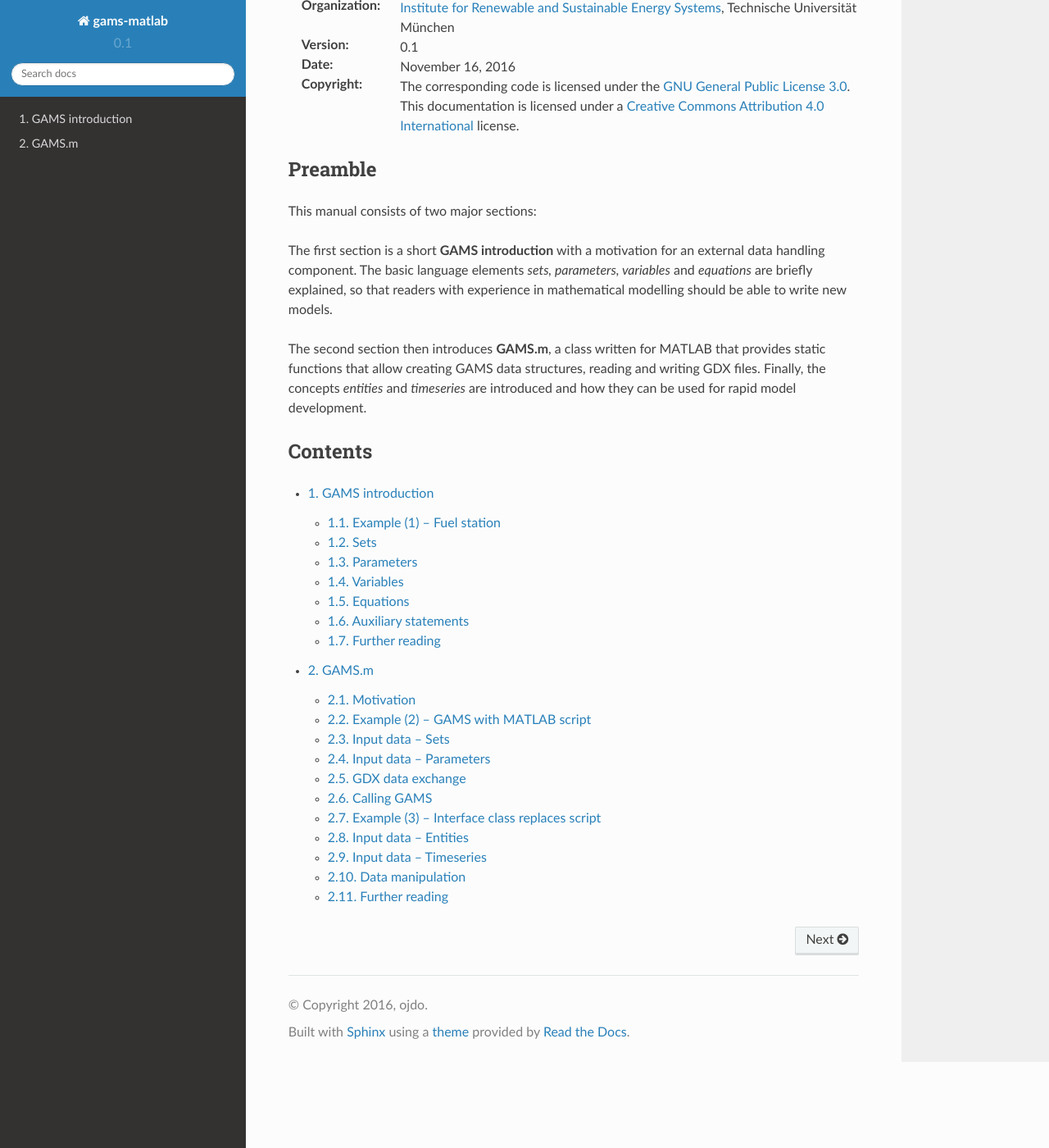
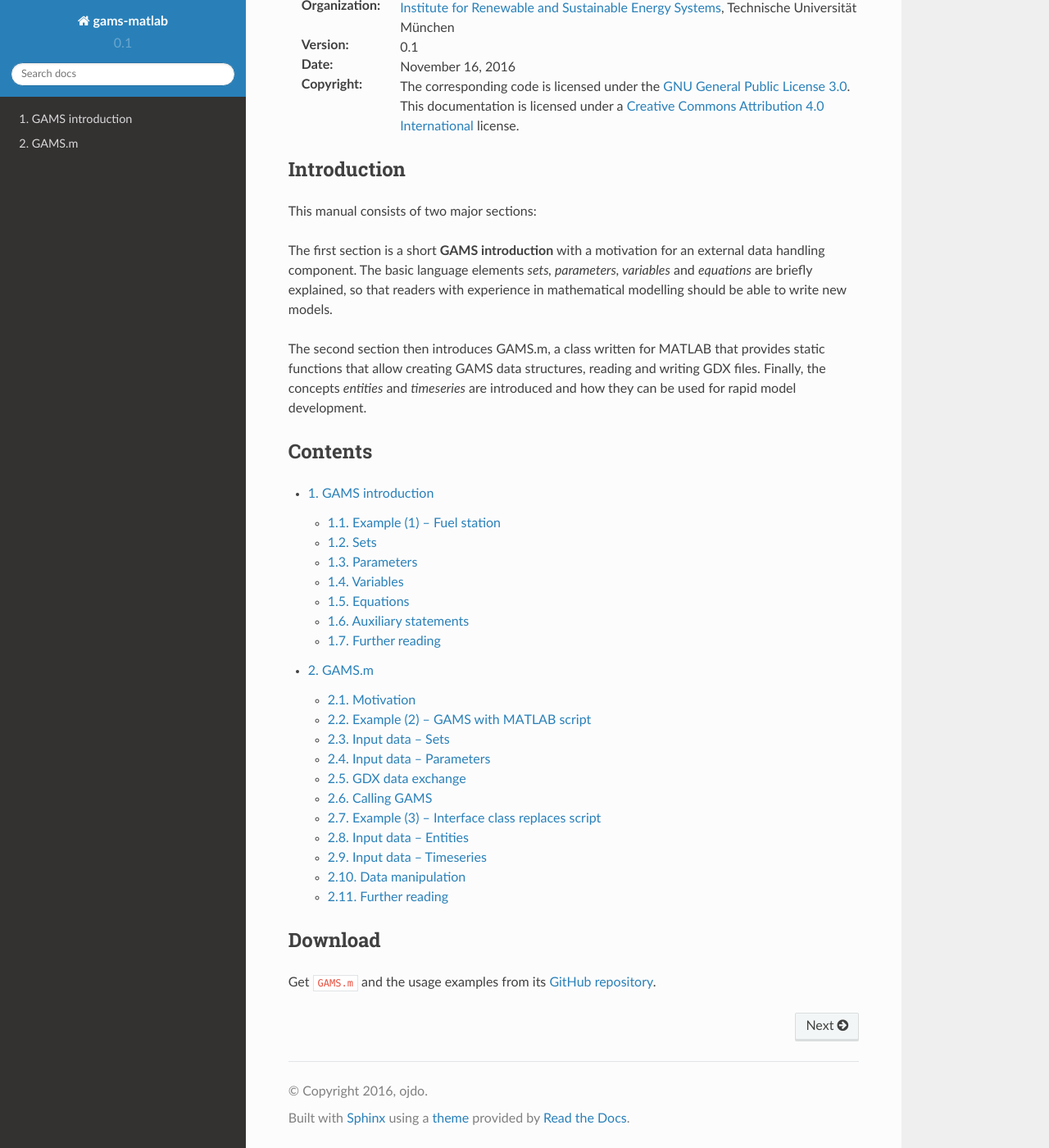
Before and after one commit to ojdo/gams-matlab, a Sphinx documentation site: the page built from doc/index.rst, in a window 1280 px wide and 1400 px high, scrolled down 186 px. Shown: the whole window at 82% size. Built offline with Sphinx 7.4.7 and the Read the Docs theme 2.0.0, drawn with Linux system fonts in a browser that asks for light colours.

Commit message:
doc: link to repo, remove backslashes

```diff
--- a/doc/gams-intro.rst
+++ b/doc/gams-intro.rst
@@ -127,7 +127,7 @@ integer elements 1 to 168:
 
 ::
 
-    set t timesteps / 1\*168 /;
+    set t timesteps / 1*168 /;
 
 Subsets can be created by naming the superset in parenthesis after the
 set name. Elements of the subsets then need to be elements of the
@@ -150,7 +150,7 @@ ord and card that exploit implicit ordering of static sets like t
 
 ::
 
-    set t timesteps / 1\*8760 /;
+    set t timesteps / 1*8760 /;
     set tfirst(t) initial timestep;
     tlast(t) = yes$(ord(t) eq card(t));
 
--- a/doc/gams-m.rst
+++ b/doc/gams-m.rst
@@ -492,7 +492,7 @@ the absolute path directly:
 
 ::
 
-    g = GAMS(struct('gams','C:/GAMS/gams.xe'))
+    g = GAMS(struct('gams','C:/GAMS/gams.exe'))
 
 The following example shows how to specify a different model filename
 and result file:
--- a/doc/index.rst
+++ b/doc/index.rst
@@ -11,8 +11,8 @@ GAMS and how to use it from MATLAB
   This documentation is licensed under a `Creative Commons Attribution 4.0
   International`_ license.
 
-Preamble
---------
+Introduction
+------------
 
 This manual consists of two major sections:
 
@@ -22,12 +22,11 @@ parameters, variables* and *equations* are briefly explained, so that
 readers with experience in mathematical modelling should be able to write new
 models.
 
-The second section then introduces **GAMS.m**, a class written for
+The second section then introduces GAMS.m, a class written for
 MATLAB that provides static functions that allow creating GAMS data
 structures, reading and writing GDX files. Finally, the concepts
 *entities* and *timeseries* are introduced and how they can be used for
 rapid model development.
-
 
 Contents
 --------
@@ -40,6 +39,13 @@ Contents
    gams-m
 
 
+Download
+--------
+
+Get ``GAMS.m`` and the usage examples from its `GitHub repository`_.
+
+
+.. _GitHub repository: https://github.com/ojdo/gams-matlab
 .. _GNU General Public License 3.0: http://www.gnu.org/licenses/gpl-3.0
 .. _Creative Commons Attribution 4.0 International: http://creativecommons.org/licenses/by/4.0/
 .. _Institute for Renewable and Sustainable Energy Systems: http://www.ens.ei.tum.de/
```
